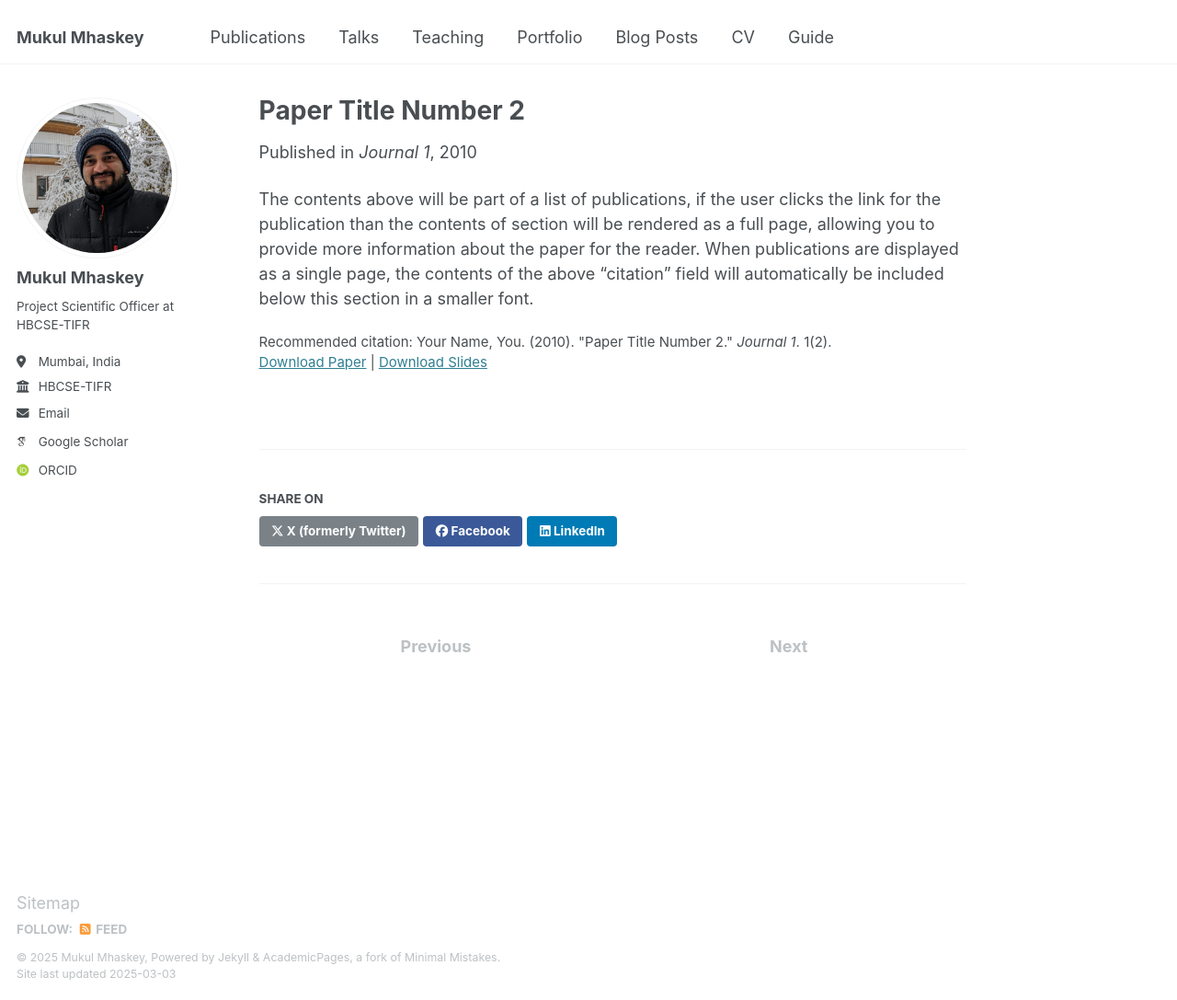
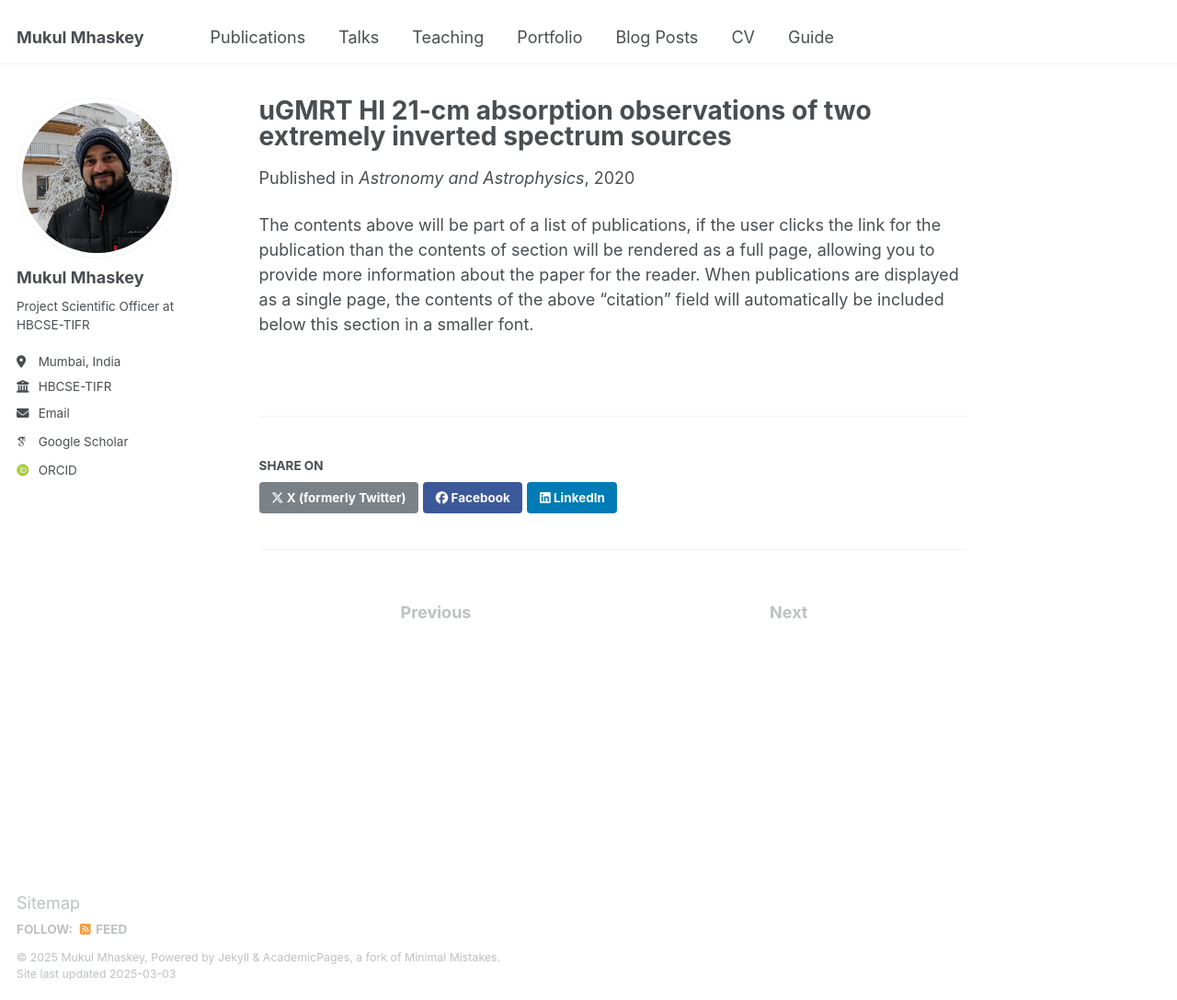
Before and after one commit to mukulmhaskey/mukulmhaskey.github.io, a Jekyll site: the page built from _publications/2010-10-01-paper-title-number-2.md, in a window 1280 px wide and 1087 px high. Shown: the whole window at 92% size. Built offline with Jekyll 4.4.1, drawn with Linux system fonts in a browser that asks for light colours; some web fonts are replaced.

Commit message:
Update 2010-10-01-paper-title-number-2.md

```diff
--- a/_publications/2010-10-01-paper-title-number-2.md
+++ b/_publications/2010-10-01-paper-title-number-2.md
@@ -1,14 +1,14 @@
 ---
-title: "Paper Title Number 2"
+title: "uGMRT HI 21-cm absorption observations of two extremely inverted spectrum sources"
 collection: publications
 category: manuscripts
 permalink: /publication/2010-10-01-paper-title-number-2
 excerpt: 'This paper is about the number 2. The number 3 is left for future work.'
-date: 2010-10-01
-venue: 'Journal 1'
-slidesurl: 'http://academicpages.github.io/files/slides2.pdf'
-paperurl: 'http://academicpages.github.io/files/paper2.pdf'
-citation: 'Your Name, You. (2010). &quot;Paper Title Number 2.&quot; <i>Journal 1</i>. 1(2).'
+date: 2020-11-01
+venue: 'Astronomy and Astrophysics'
+#slidesurl: 'http://academicpages.github.io/files/slides2.pdf'
+paperurl: 'https://ui.adsabs.harvard.edu/abs/2020A%26A...643A.174M/abstract'
+#citation: 'Your Name, You. (2010). &quot;Paper Title Number 2.&quot; <i>Journal 1</i>. 1(2).'
 ---
 
 The contents above will be part of a list of publications, if the user clicks the link for the publication than the contents of section will be rendered as a full page, allowing you to provide more information about the paper for the reader. When publications are displayed as a single page, the contents of the above "citation" field will automatically be included below this section in a smaller font.
```
